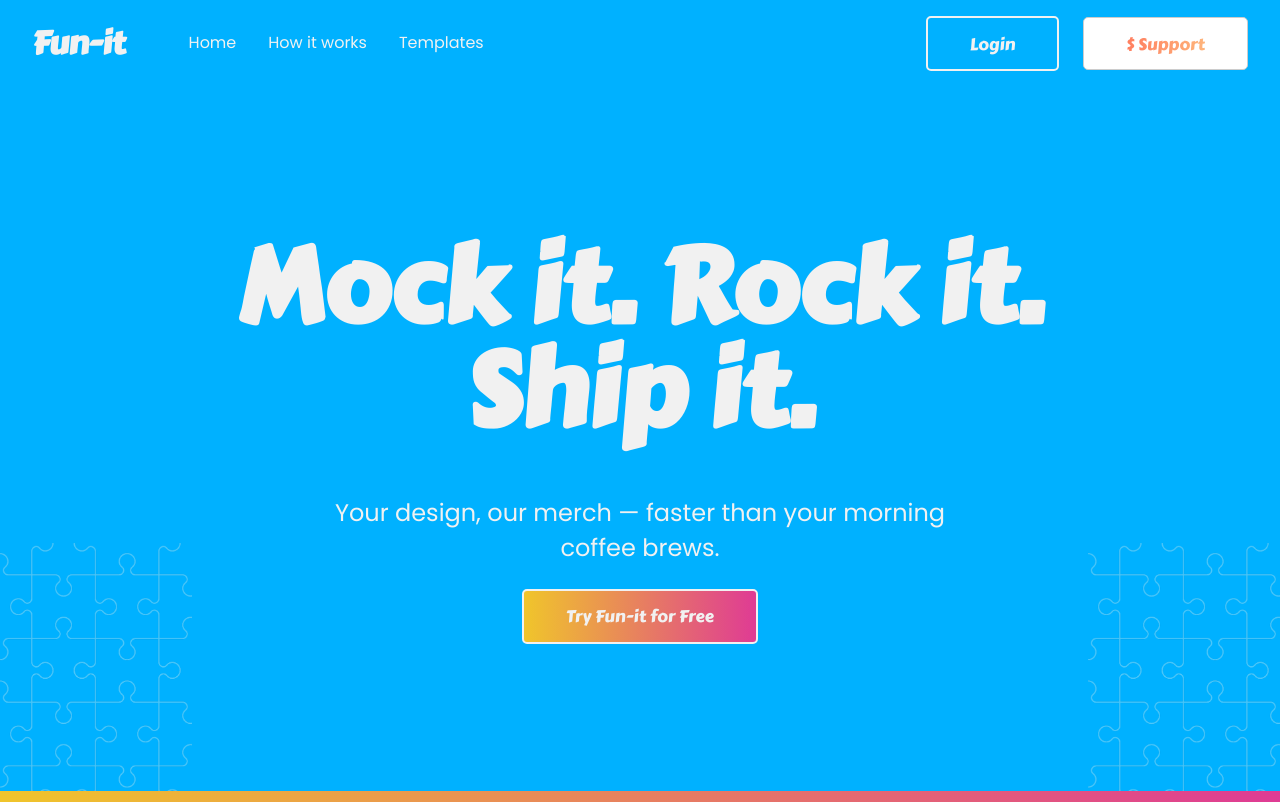
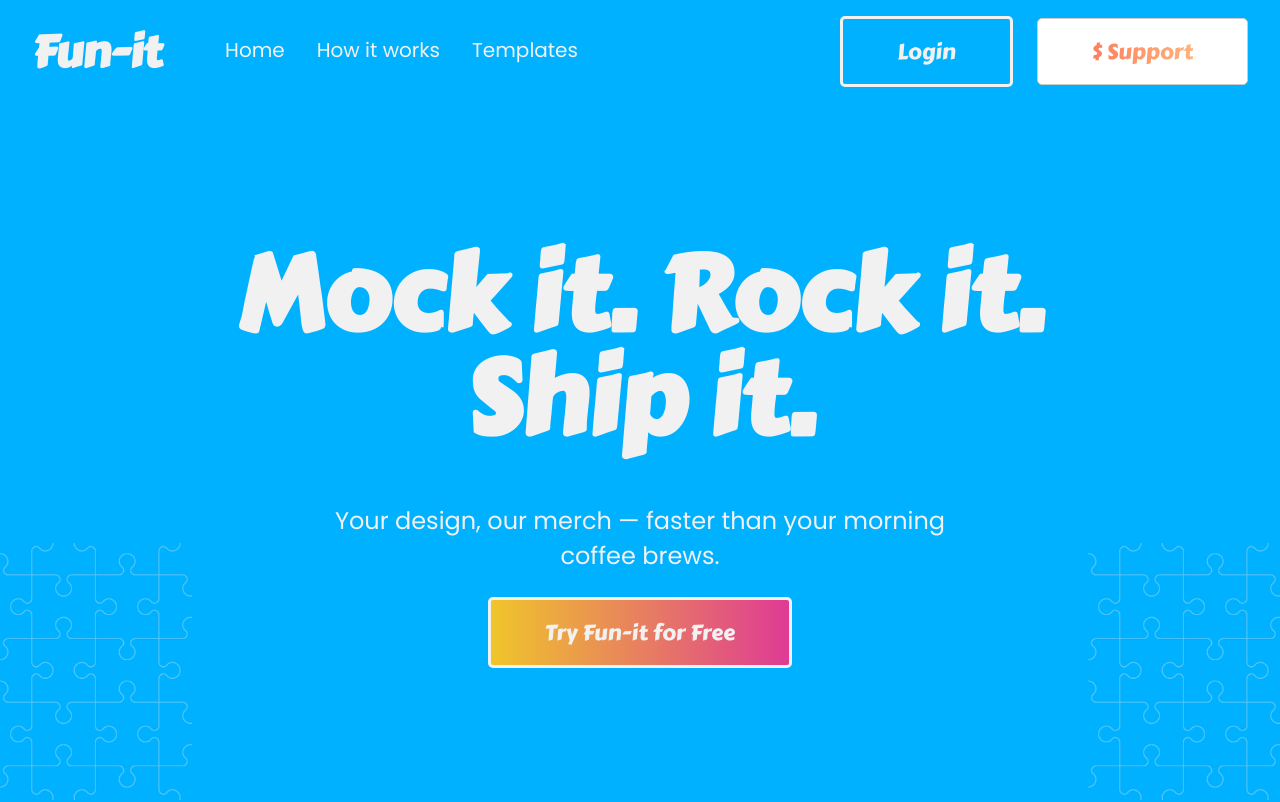
Before and after one commit to Chipyoka/fun-it, a React (Create React App) app: page / in a window 1280 px wide. Shown: the top 802 px of the page. Built offline with nearby package versions, Linux system fonts and the light colour scheme.

Commit message:
Added WeSupply section

```diff
--- a/src/App.css
+++ b/src/App.css
@@ -52,7 +52,7 @@ button{
   font-family: var(--secondary-font);
   padding: .75em 2.5em;
   border-radius: 5px;
-  font-size: 1.05rem;
+  font-size: 1.35rem;
   cursor: pointer;
 }
 
@@ -62,13 +62,13 @@ button:hover{
 }
 
 .btn-outlined{
-  border: 2px solid var(--white);
+  border: 3px solid var(--white);
   background: none;
   color: var(--white);
 
 }
 .btn-grad{
-  border: 2px solid var(--white);
+  border: 3px solid var(--white);
   background: var(--grad-1);
   color: var(--white);
 
@@ -102,7 +102,7 @@ nav{
 .logo{
   color: var(--white);
   letter-spacing: -0.05rem;
-  font-size: 2rem;
+  font-size: 2.75rem;
 }
 
 div.j{
@@ -124,16 +124,16 @@ div.j ul{
 div.j ul>li{
   list-style: none;
   color: var(--white);
-  font-size: 1rem;
+  font-size: 1.25rem;
   font-weight: 400;
 
 
-  border-bottom: solid 2px var(--blue);
+  border-bottom: solid 4px var(--blue);
   transition: all 0.3s ease-in-out;
 
 }
 div.j ul>li:hover{
-border-bottom: solid 2px var(--white);
+border-bottom: solid 4px var(--white);
 }
 
 
@@ -327,3 +327,35 @@ h2 span{
   font-style: italic;
 
 }
+
+section.we-supply{
+  background-color: var(--blue);
+  color: var(--white);
+  height: 90dvh;
+
+  padding: 1em 10em;
+
+
+
+}
+section.we-supply aside div.img-container{
+  width:600px ;
+  height: 600px;
+  background-color: var(--beige);
+
+  border: solid 4px var(--white);
+  border-radius: 1em;
+  transform: rotate(1deg);
+  }
+section.we-supply aside{
+  width: 45%;
+}
+section.we-supply aside.we-text h2{
+  font-size: 3.5rem;
+  margin-bottom: .5em;
+  line-height: 1em;
+}
+section.we-supply aside.we-text p{
+  font-size: 1.5rem;
+  margin-bottom: 1em;
+}
--- a/src/components/Templates.jsx
+++ b/src/components/Templates.jsx
@@ -5,7 +5,7 @@ const Templates = () => {
         <>
         <section className="templates">
          <aside className="temp-text">
-            <h2>You Bring the Art, We Bring the Merch.</h2>
+            <h2>Just Bring Your Art.</h2>
             <p>
                 Just upload. We'll handle the flex, finesse, and
                 fulfillment. For hustlers, dreamers, event planners, and design-droppers.
--- /dev/null
+++ b/src/components/WeSupply.jsx
@@ -0,0 +1,33 @@
+import React from 'react';
+
+
+const WeSupply  = () => {
+  return(
+            <>
+            <section className="we-supply container">
+
+                <aside>
+                    <div className="img-container">
+
+                    </div>
+                </aside>
+
+                <aside className="we-text">
+                    <h2>We know where to get it.</h2>
+                    <p>
+                        Once you place an order with your design,
+                        we will sourcing the merchandise, get it printed and
+                        deliver it to you - Smooth.
+                    </p>
+                    <button className="btn-full"><span>Place an Order</span></button>
+                </aside>
+
+
+            </section>
+
+        </>
+
+  )
+}
+
+export default WeSupply;
--- a/src/pages/Home.jsx
+++ b/src/pages/Home.jsx
@@ -2,7 +2,8 @@ import React from 'react';
 import Navbar from '../components/Navbar';
 import Hero from '../components/Hero';
 import Templates from '../components/Templates';
-import HowItWorks from '../components/HowItWorks'
+import HowItWorks from '../components/HowItWorks';
+import WeSupply from '../components/WeSupply'
 
 
 import Pattern from '../assets/pattern.png';
@@ -15,6 +16,7 @@ const Home = () => {
         <Hero/>
         <Templates/>
         <HowItWorks/>
+        <WeSupply/>
 
         <section className="pattern-overlay">
             <img src={Pattern} alt="A nice puzzle" />
```
